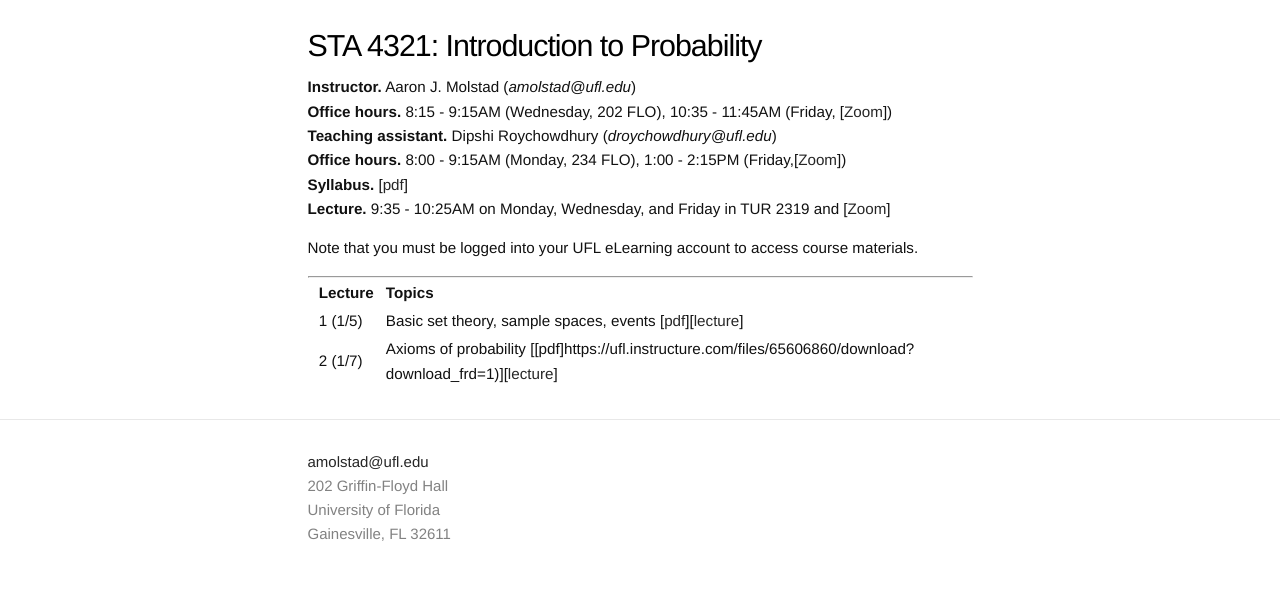
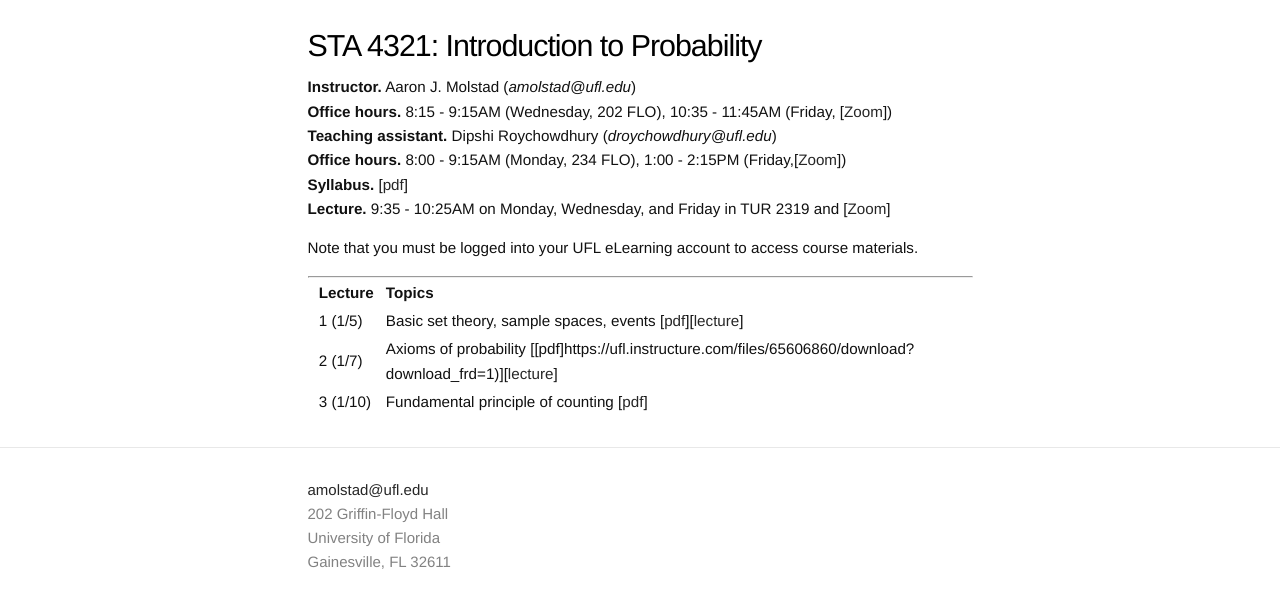
Before and after one commit to ajmolstad/ajmolstad.github.io, a Jekyll site: the page built from S22_STA4321.md, in a window 1280 px wide. Shown: the top 608 px of the page. Built offline with Jekyll 4.4.1, drawn with Linux system fonts in a browser that asks for light colours.

Commit message:
Update S22_STA4321.md

```diff
--- a/S22_STA4321.md
+++ b/S22_STA4321.md
@@ -20,3 +20,4 @@ Note that you must be logged into your UFL eLearning account to access course ma
 ||  **Lecture** ||  **Topics** ||
 || 1 (1/5)  || Basic set theory, sample spaces, events [[pdf](https://ufl.instructure.com/files/65532946/download?download_frd=1)][[lecture](https://ufl.instructure.com/courses/452037/files?preview=65533029)] ||
 || 2 (1/7)  || Axioms of probability [[pdf]https://ufl.instructure.com/files/65606860/download?download_frd=1)][[lecture](https://ufl.instructure.com/courses/452037/files?preview=65606864)] ||
+|| 3 (1/10) || Fundamental principle of counting [[pdf](https://ufl.instructure.com/files/65649470/download?download_frd=1)] ||
```
